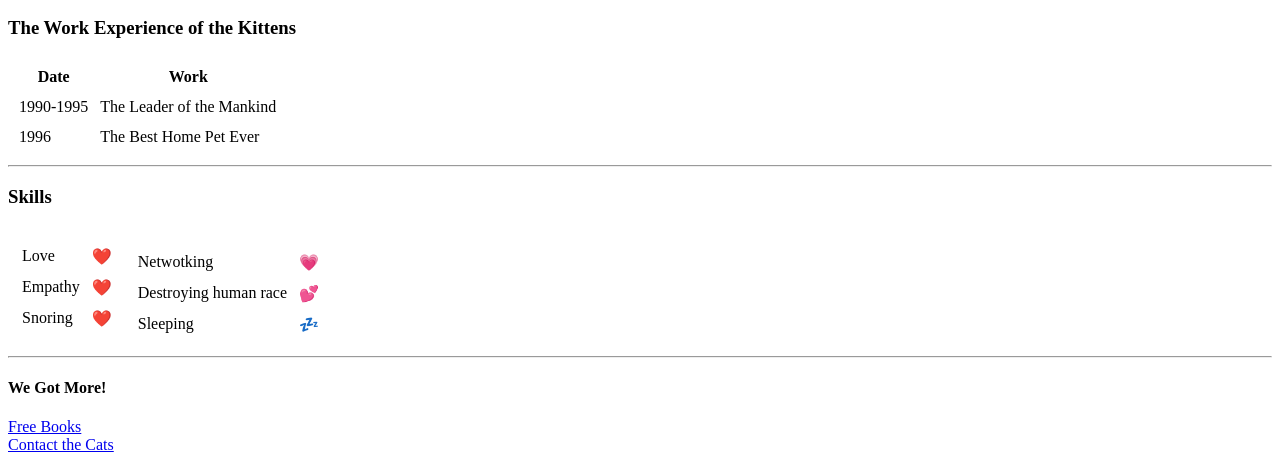
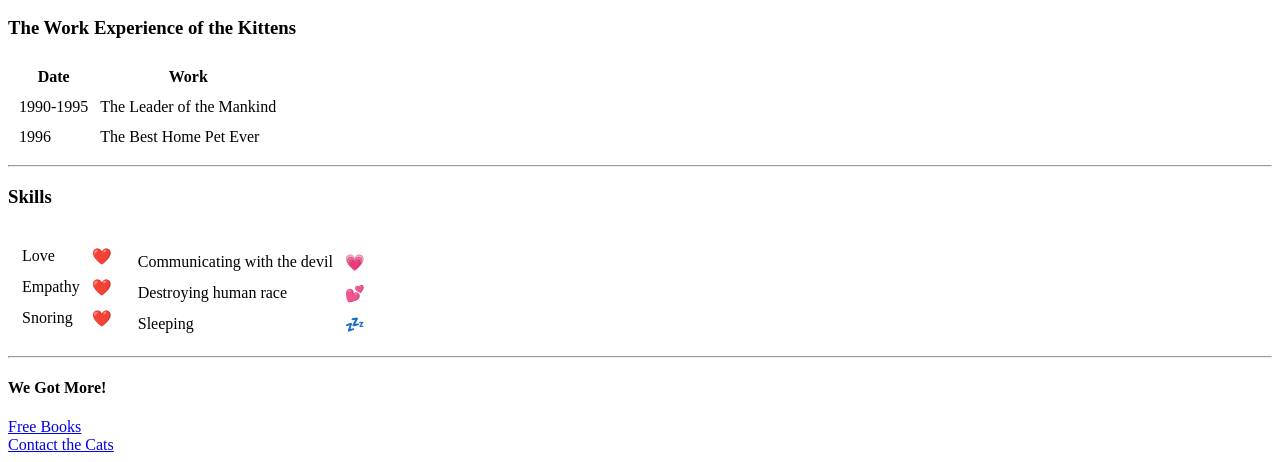
Before and after one commit to nelemtoji/catsandhtml, a plain HTML site: page index.html in a window 1280 px wide. Shown: the part 951-1413 px from the top of the page. Drawn offline with Linux system fonts and the light colour scheme.

Commit message:
V.1.2
🤷‍♀️

```diff
--- a/index.html
+++ b/index.html
@@ -69,7 +69,7 @@
       <table cellspacing="10">
         <td>
           <tr>
-            <td>Netwotking</td>
+            <td>Communicating with the devil</td>
             <td>💗</td>
           </tr>
           <tr>
```
